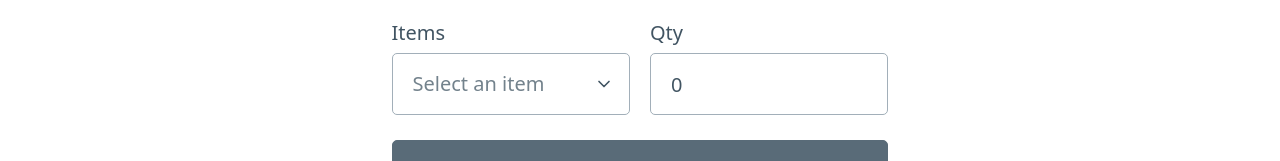
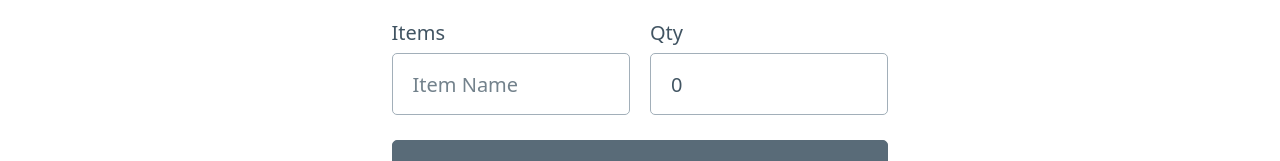
Before and after one commit to pattnaik-soumitri/aus-order-app, a Vue app: page / in a window 1280 px wide. Shown: the part 469-630 px from the top of the page. Built offline with nearby package versions, Linux system fonts and the light colour scheme.

Commit message:
- Changed dropdown to auto-complete

```diff
--- a/src/components/OrderItemRow.vue
+++ b/src/components/OrderItemRow.vue
@@ -13,7 +13,8 @@ import { products } from '../util/constants';
     <div class="grid">
         <label for="items">
             Items
-            <select
+            <input list="items" placeholder="Item Name">
+            <datalist
                 id="items"
                 :value="name"
                 @input="$emit('update:name', $event.target.value)"
@@ -21,7 +22,7 @@ import { products } from '../util/constants';
             >
             <option value="" selected>Select an item</option>
             <option v-for="(product, i) in products" :key="i" :value="product">{{ product }}</option>
-            </select>
+            </datalist>
         </label>
 
         <label for="qty">
```
